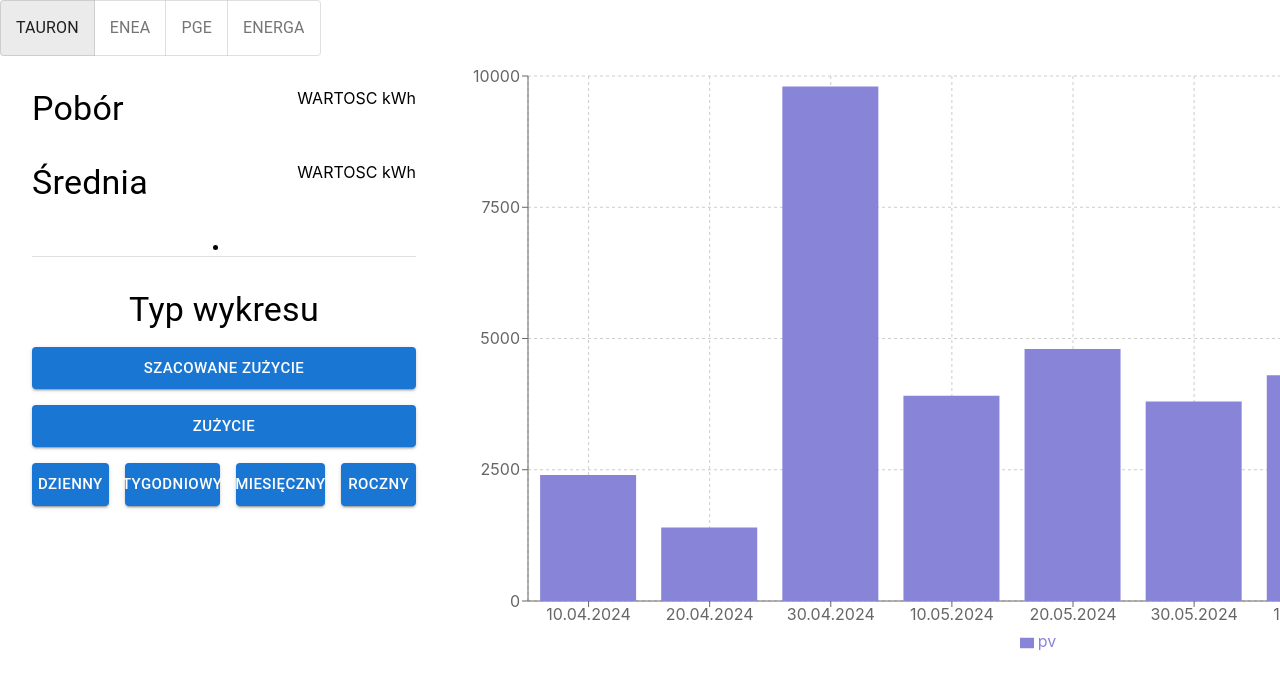
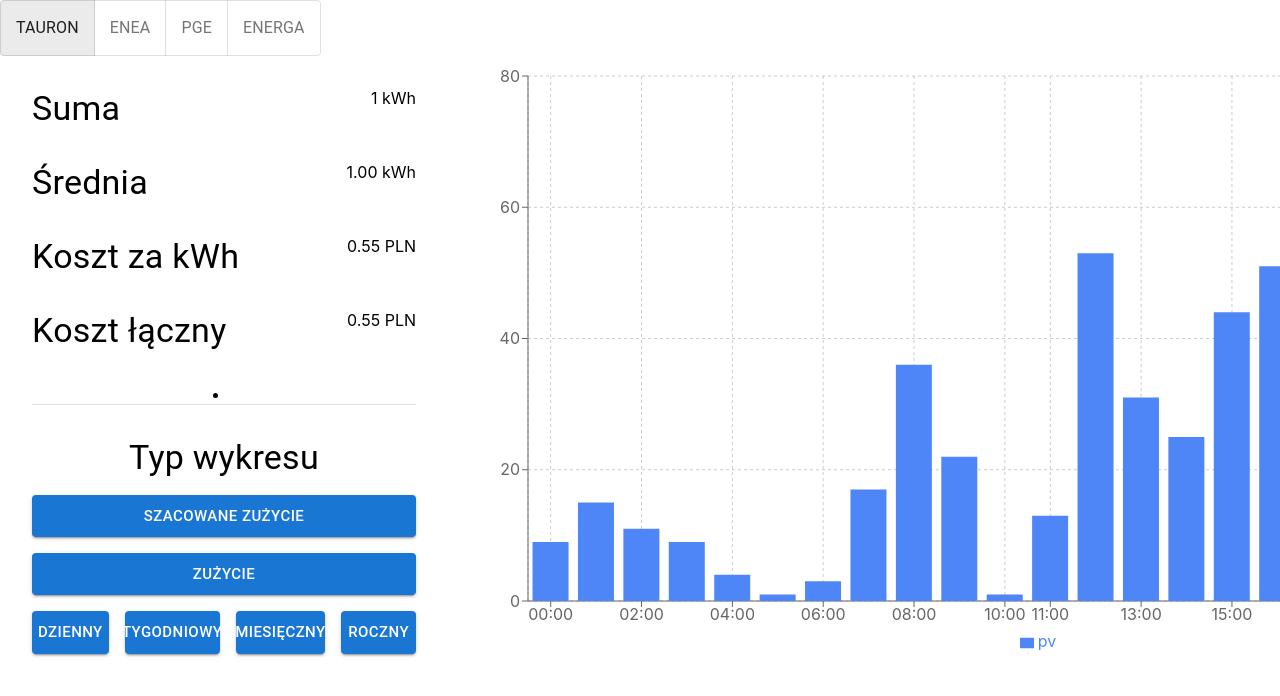
Before and after one commit to Pawlow19/LicznikEnergii, a React (Create React App) app: page / in a window 1280 px wide. Shown: the top 696 px of the page. Built offline with nearby package versions, Linux system fonts and the light colour scheme.

Commit message:
Secundo
Dodane pobieranie i generowanie danych json. Modyfikacja logiki wyboru dostawcy.

```diff
--- /dev/null
+++ b/src/dataPredicted.json
@@ -0,0 +1,101 @@
+{
+  "suppliers": [
+    {
+      "supplier": "ENEA",
+      "price": 0.5
+    },
+    {
+      "supplier": "TAURON",
+      "price": 0.55
+    },
+    {
+      "supplier": "PGE",
+      "price": 0.6
+    },
+    {
+      "supplier": "ENERGA",
+      "price": 0.48
+    }
+  ],
+  "day": [
+    9,
+    15,
+    11,
+    9,
+    4,
+    1,
+    3,
+    17,
+    36,
+    22,
+    1,
+    13,
+    53,
+    31,
+    25,
+    44,
+    51,
+    67,
+    2,
+    4,
+    8,
+    1,
+    8,
+    1
+  ],
+  "week": [
+    208,
+    132,
+    294,
+    400,
+    193,
+    94,
+    109
+  ],
+  "month": [
+    196,
+    147,
+    275,
+    408,
+    204,
+    59,
+    122,
+    205,
+    145,
+    296,
+    383,
+    181,
+    84,
+    114,
+    212,
+    147,
+    307,
+    391,
+    200,
+    51,
+    108,
+    223,
+    161,
+    301,
+    407,
+    176,
+    57,
+    94,
+    28,
+    33
+  ],
+  "year": [
+    1817,
+    2805,
+    3857,
+    4884,
+    5908,
+    1810,
+    2027,
+    3088,
+    3840,
+    5103,
+    5970,
+    2108
+  ]
+}
--- a/src/views/homepage/chart.js
+++ b/src/views/homepage/chart.js
@@ -1,61 +1,61 @@
-import { Box } from '@mui/material'
-import React from 'react'
-import { BarChart, Bar, XAxis, YAxis, CartesianGrid, Tooltip, Legend, ResponsiveContainer } from 'recharts';
+import { Box } from '@mui/material';
+import React, { useState, useEffect } from 'react';
+import { BarChart, Bar, XAxis, YAxis, CartesianGrid, Tooltip, Legend } from 'recharts';
+import data from '../../dataPredicted.json';
 
-const data = [
-    {
-      name: '10.04.2024',
-      pv: 2400,
-      amt: 2400,
-    },
-    {
-      name: '20.04.2024',
-      pv: 1398,
-      amt: 2210,
-    },
-    {
-      name: '30.04.2024',
-      pv: 9800,
-      amt: 2290,
-    },
-    {
-      name: '10.05.2024',
-      pv: 3908,
-      amt: 2000,
-    },
-    {
-      name: '20.05.2024',
-      pv: 4800,
-      amt: 2181,
-    },
-    {
-      name: '30.05.2024',
-      pv: 3800,
-      amt: 2500,
-    },
-    {
-        name: '10.06.2024',
-        pv: 4300,
-        amt: 2100,
-      },
-      {
-        name: '20.06.2024',
-        pv: 6000,
-        amt: 2100,
-      },
-      {
-        name: '30.06.2024',
-        pv: 3300,
-        amt: 2100,
-      },
-    ];
-const Chart = () => {
+const Chart = ({ timeFrame }) => {
+  const [chartData, setChartData] = useState([]);
+  const [suppliers, setSuppliers] = useState([]);
+
+  useEffect(() => {
+    const fetchData = () => {
+      setSuppliers(data.suppliers);
+
+      switch (timeFrame) {
+        case 'day':
+          const dayData = Array.from({ length: 24 }, (_, i) => ({
+            name: `${i.toString().padStart(2, '0')}:00`,
+            pv: data.day[i]
+          }));
+          setChartData(dayData);
+          break;
+        case 'week':
+          const weekData = Array.from({ length: 7 }, (_, i) => ({
+            name: [
+              "Poniedziałek", "Wtorek", "Środa", "Czwartek", "Piątek", "Sobota", "Niedziela"
+            ][i],
+            pv: data.week[i]
+          }));
+          setChartData(weekData);
+          break;
+        case 'month':
+          const monthData = Array.from({ length: 31 }, (_, i) => ({
+            name: `${i + 1}`,
+            pv: data.month[i]
+          }));
+          setChartData(monthData);
+          break;
+        case 'year':
+          const yearData = Array.from({ length: 12 }, (_, i) => ({
+            name: `${i + 1}.2024`,
+            pv: data.year[i]
+          }));
+          setChartData(yearData);
+          break;
+        default:
+          setChartData([]);
+      }
+    };
+
+    fetchData();
+  }, [timeFrame]);
+
   return (
-    <Box sx={{width: "100%", height: "100%"}}>
+    <Box sx={{ width: "100%", height: "100%" }}>
       <BarChart
         width={1200}
         height={600}
-          data={data}
+        data={chartData}
         margin={{
           top: 20,
           right: 30,
@@ -68,10 +68,10 @@ const Chart = () => {
         <YAxis />
         <Tooltip />
         <Legend />
-          <Bar dataKey="pv" stackId="a" fill="#8884d8" />
+        <Bar dataKey="pv" stackId="a" fill="#4f86f7" />
       </BarChart>
     </Box>
-  )
-}
+  );
+};
 
-export default Chart
+export default Chart;
--- a/src/views/homepage/chart2.js
+++ b/src/views/homepage/chart2.js
@@ -1,9 +1,10 @@
 import { Box } from '@mui/material';
 import React, { useState, useEffect } from 'react';
 import { BarChart, Bar, XAxis, YAxis, CartesianGrid, Tooltip, Legend } from 'recharts';
+import data from '../../data.json';
 
 const Chart2 = ({ timeFrame }) => {
-  const [data, setData] = useState([]);
+  const [chartData, setChartData] = useState([]);
 
   useEffect(() => {
     const fetchData = () => {
@@ -11,43 +12,35 @@ const Chart2 = ({ timeFrame }) => {
         case 'day':
           const dayData = Array.from({ length: 24 }, (_, i) => ({
             name: `${i.toString().padStart(2, '0')}:00`,
-            pv: [
-              10, 15, 12, 13, 0, 1, 2, 20, 33, 21, 6, 12, 55, 33, 22, 44, 55, 66, 1, 0, 4, 2, 5, 4
-            ][i]
+            pv: data.day[i]
           }));
-          setData(dayData);
+          setChartData(dayData);
           break;
         case 'week':
           const weekData = Array.from({ length: 7 }, (_, i) => ({
             name: [
               "Poniedziałek", "Wtorek", "Środa", "Czwartek", "Piątek", "Sobota", "Niedziela"
             ][i],
-            pv: [
-              200, 150, 300, 400, 180, 75, 100
-            ][i]
+            pv: data.week[i]
           }));
-          setData(weekData);
+          setChartData(weekData);
           break;
         case 'month':
           const monthData = Array.from({ length: 31 }, (_, i) => ({
             name: `${i + 1}`,
-            pv: [
-              200, 150, 300, 400, 180, 75, 100, 200, 150, 300, 400, 180, 75, 100, 200, 150, 300, 400, 180, 75, 100, 200, 150, 300, 400, 180, 75, 100, 25, 24
-            ][i]
+            pv: data.month[i]
           }));
-          setData(monthData);
+          setChartData(monthData);
           break;
         case 'year':
           const yearData = Array.from({ length: 12 }, (_, i) => ({
             name: `${i + 1}.2024`,
-            pv: [
-              2000, 3000, 4000, 5000, 6000, 2000, 2000, 3000, 4000, 5000, 6000, 2000
-            ][i]
+            pv: data.year[i]
           }));
-          setData(yearData);
+          setChartData(yearData);
           break;
         default:
-          setData([]);
+          setChartData([]);
       }
     };
 
@@ -59,7 +52,7 @@ const Chart2 = ({ timeFrame }) => {
       <BarChart
         width={1200}
         height={600}
-        data={data}
+        data={chartData}
         margin={{
           top: 20,
           right: 30,
--- a/src/views/homepage/energyMeter.js
+++ b/src/views/homepage/energyMeter.js
@@ -1,9 +1,17 @@
 import { Box, Typography, Divider, Button } from '@mui/material';
-import React, { useState } from 'react';
+import React, { useState, useEffect } from 'react';
+import data from '../../data.json';
+import SuppliersBar from './suppliersBar';
 
-const EnergyMeter = ({ childToParent }) => {
+const EnergyMeter = ({ childToParent, supplierChoice }) => {
   const [timeFrame, setTimeFrame] = useState("day");
   const [chartType, setChartType] = useState("1");
+  const [totalConsumption, setTotalConsumption] = useState(0);
+  const [averageConsumption, setAverageConsumption] = useState(0);
+  const [costPerKwh, setCostPerKwh] = useState(0);
+  const [totalCost, setTotalCost] = useState(0);
+
+  const currentHour = new Date().getHours();
 
   const handleTimeFrameChange = (frame) => {
     setTimeFrame(frame);
@@ -15,26 +23,79 @@ const EnergyMeter = ({ childToParent }) => {
     childToParent({ chartType: type, timeFrame });
   }
 
+  useEffect(() => {
+    let sum = 0;
+    let count = 0;
+
+    switch (timeFrame) {
+      case 'day':
+        sum = data.day[currentHour];
+        count = 1;
+        break;
+      case 'week':
+        data.week.forEach((value) => {
+          sum += value;
+          count++;
+        });
+        break;
+      case 'month':
+        data.month.forEach((value) => {
+          sum += value;
+          count++;
+        });
+        break;
+      case 'year':
+        data.year.forEach((value) => {
+          sum += value;
+          count++;
+        });
+        break;
+      default:
+        break;
+    }
+
+    const avg = sum / count;
+    setTotalConsumption(sum);
+    setAverageConsumption(avg);
+
+    // Pobieranie ceny za kWh z pliku data.json
+    const supplierData = data.suppliers.find(s => s.supplier === supplierChoice);
+    const newCostPerKwh = supplierData ? supplierData.price : 0;
+    console.log(`Wybrany dostawca: ${supplierChoice}, cena za kWh: ${newCostPerKwh}`);
+    setCostPerKwh(newCostPerKwh);
+
+    // Obliczanie łącznego kosztu
+    setTotalCost(avg * newCostPerKwh);
+  }, [timeFrame, currentHour, supplierChoice]);
+
   return (
-    <Box sx={{width: "30%", margin: "2rem"}}>
-        <Box sx={{display: 'flex', justifyContent: "space-between", marginBottom: "2rem"}}>
-            <Typography variant='h4'>Pobór</Typography>
-            <Typography variant='h8'>WARTOSC kWh</Typography>
+    <Box sx={{ width: "30%", margin: "2rem" }}>
+      <Box sx={{ display: 'flex', justifyContent: "space-between", marginBottom: "2rem" }}>
+        <Typography variant='h4'>Suma</Typography>
+        <Typography variant='h8'>{totalConsumption} kWh</Typography>
       </Box>
-        <Box sx={{display: 'flex', justifyContent: "space-between", marginBottom: "2rem"}}>
+      <Box sx={{ display: 'flex', justifyContent: "space-between", marginBottom: "2rem" }}>
         <Typography variant='h4'>Średnia</Typography>
-            <Typography variant='h8'>WARTOSC kWh</Typography>
+        <Typography variant='h8'>{averageConsumption.toFixed(2)} kWh</Typography>
+      </Box>
+      <Box sx={{ display: 'flex', justifyContent: "space-between", marginBottom: "2rem" }}>
+        <Typography variant='h4'>Koszt za kWh</Typography>
+        <Typography variant='h8'>{costPerKwh.toFixed(2)} PLN</Typography>
+      </Box>
+      <Box sx={{ display: 'flex', justifyContent: "space-between", marginBottom: "2rem" }}>
+        <Typography variant='h4'>Koszt łączny</Typography>
+        <Typography variant='h8'>{totalCost.toFixed(2)} PLN</Typography>
       </Box>
       <Divider component="li" />
-        <Box sx={{display: 'flex', flexDirection: "column", marginTop: "2rem"}}>
+      <Box sx={{ display: 'flex', flexDirection: "column", marginTop: "2rem" }}>
         <Typography variant='h4' marginBottom="1rem">Typ wykresu</Typography>
-            <Button onClick={() => handleChartTypeChange("1")} variant="contained" size="large" sx={{marginBottom: "1rem"}}>Szacowane zużycie</Button>
+        <Button onClick={() => handleChartTypeChange("1")} variant="contained" size="large" sx={{ marginBottom: "1rem" }}>Szacowane zużycie</Button>
         <Button onClick={() => handleChartTypeChange("2")} variant="contained" size="large">Zużycie</Button>
       </Box>
-        <Box sx={{display: 'flex', justifyContent: "space-between", marginTop: "1rem"}}>
-            <Button onClick={() => handleTimeFrameChange("day")} variant="contained" size="large" sx={{marginRight: "1rem"}}>Dzienny</Button>
-            <Button onClick={() => handleTimeFrameChange("week")} variant="contained" size="large" sx={{marginRight: "1rem"}}>Tygodniowy</Button>
-            <Button onClick={() => handleTimeFrameChange("month")} variant="contained" size="large" sx={{marginRight: "1rem"}}>Miesięczny</Button>
+      <Box sx={{ display: 'flex', justifyContent: "space-between", marginTop: "1rem" }}>
+        <Button onClick={() => handleTimeFrameChange("day")} variant="contained" size="large" sx={{ marginRight: "1rem" }}>Dzienny</Button>
+        <Button onClick={() => handleTimeFrameChange("week")} variant="contained" size="large" sx={{ marginRight: "1rem" }}>Tygodniowy</Button>
+        <Button onClick={() => handleTimeFrameChange("month")} variant="contained" size="large" sx={{ marginRight: "1rem" }}>Miesięczny</Button>
         <Button onClick={() => handleTimeFrameChange("year")} variant="contained" size="large">Roczny</Button>
       </Box>
     </Box>
--- a/src/views/homepage/homePage.js
+++ b/src/views/homepage/homePage.js
@@ -13,19 +13,17 @@ export const HomePage = () => {
   const handleChildData = (childdata) => {
     setData(childdata.chartType);
     setSelectedTimeFrame(childdata.timeFrame);
-    //console.log(childdata.timeFrame);
   }
 
-  const handleSupplierChange = (childdata) => {
-    setSupplierChoice(childdata);
-    //console.log(childdata);
+  const handleSupplierChange = (newSupplier) => {
+    setSupplierChoice(newSupplier);
   }
 
   return (
     <Box sx={{display: "flex", flexDirection: "column", height: '100vh', width: "100vw"}}>
         <SuppliersBar supplier={handleSupplierChange}/>
         <Box sx={{display: "flex", flexDirection: "row", height: '90%', width: "100%"}}>
-            <EnergyMeter childToParent={handleChildData}/>
+            <EnergyMeter childToParent={handleChildData} supplierChoice={supplierChoice}/>
             {data ==="1" ? <Chart timeFrame={selectedTimeFrame}/> : <Chart2 timeFrame={selectedTimeFrame}/>}
         </Box>
     </Box>
--- a/src/views/homepage/suppliersBar.js
+++ b/src/views/homepage/suppliersBar.js
@@ -10,7 +10,7 @@ export default function SuppliersBar({supplier}) {
 
   const handleChange = (event, newAlignment) => {
     setAlignment(newAlignment);
-    console.log(newAlignment);
+    //console.log(newAlignment);
     supplier(newAlignment);
   };
 
```
Also changed, not shown: 1 other file (tests, documents, lock files or other folders). Lines whose indentation alone changed are shown as unchanged.
